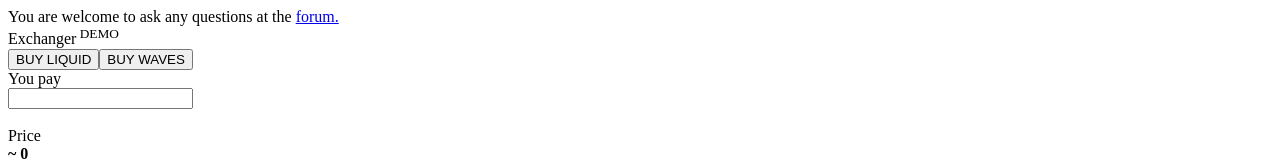
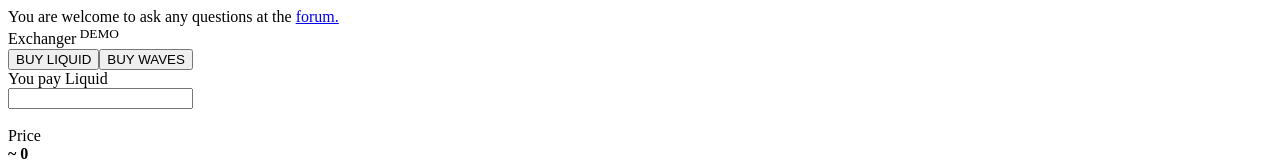
Before and after one commit to chlenc/Exchanger, a React app: page / in a window 1280 px wide. Both pictures are taken after a click on the button "BUY WAVES". Shown: the part 358-519 px from the top of the page. Built offline with nearby package versions, Linux system fonts and the light colour scheme; no server answers.

Commit message:
text changed

```diff
--- a/src/components/Form/index.tsx
+++ b/src/components/Form/index.tsx
@@ -101,8 +101,10 @@
                 </div>
                 <div className={styles.borderBottom}>
                     <div className={styles.calculateField_col}>
-
-                        <div className={styles.captionFont}>You pay</div>
+                    {isWavesToken ?
+                        <div className={styles.captionFont}>You pay WAVES</div>:
+                        <div className={styles.captionFont}>You pay Liquid</div>
+                    }
                         <div className={styles.inputField}>
                             {isWavesToken ? <div className={styles.wavesIcn}/> : <div className={styles.btcIcn}/>}
                             <input
```
